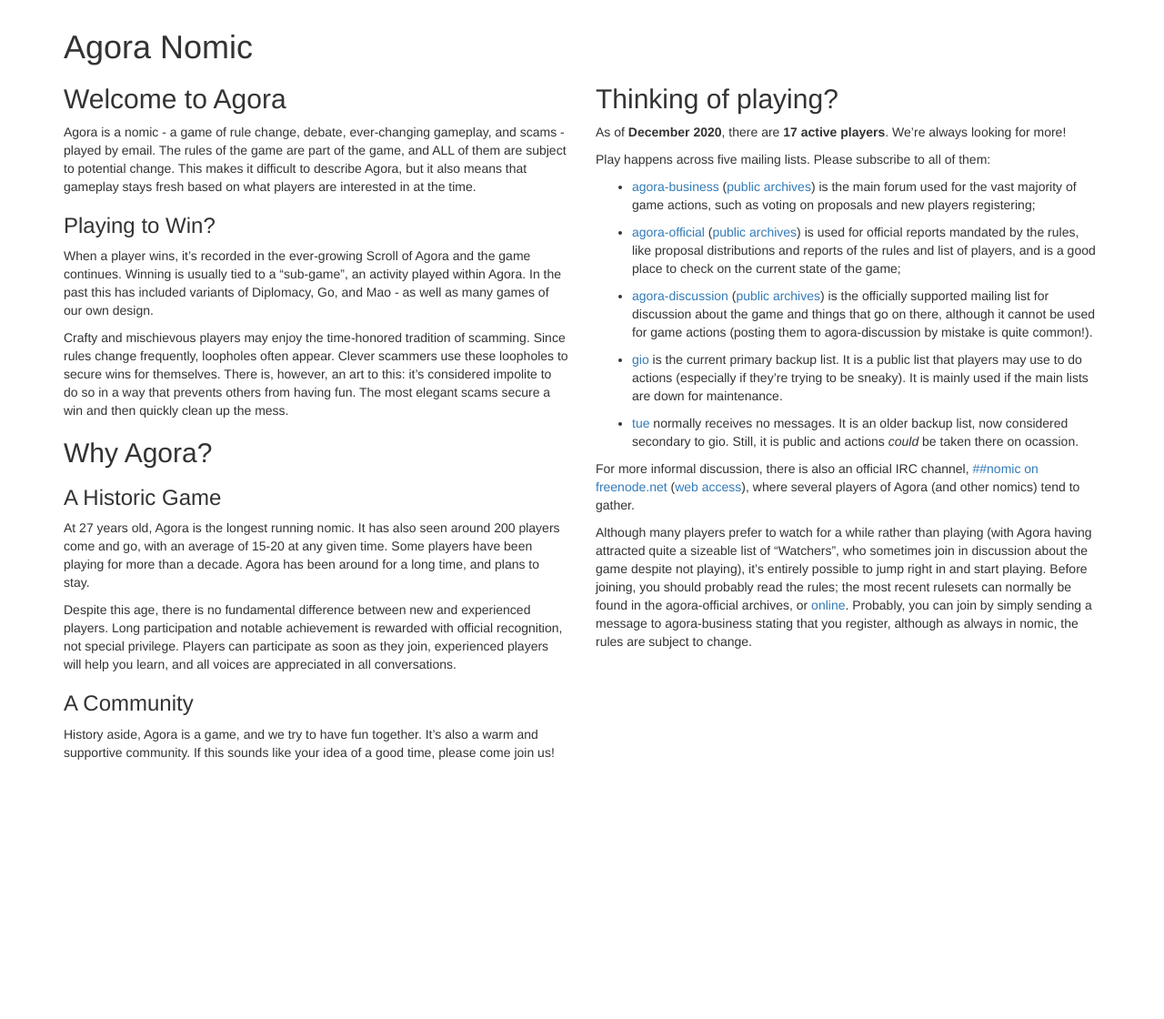
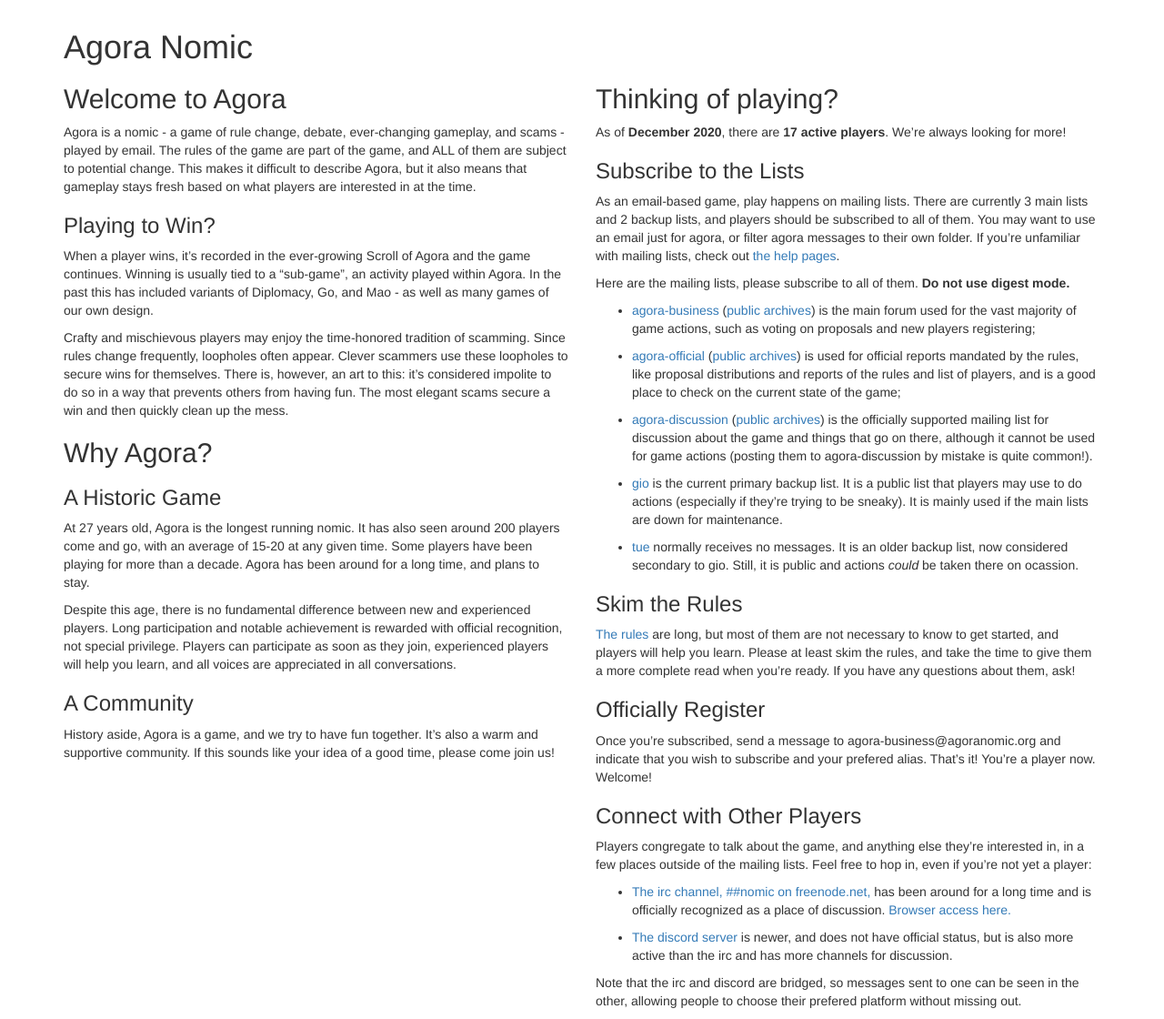
Before and after one commit to nixnull/agoranomic.github.io, a Jekyll site: the page built from index.md, in a window 1280 px wide, cut to the strip 164-1284 px from the top of the page. Shown: the whole strip at 91% size. Built offline with Jekyll 4.4.1, drawn with Linux system fonts in a browser that asks for light colours; nearby versions of some CDN libraries; our own code applies the rules of GitHub Pages for plain Markdown files; before the commit the page ends 1011 px from its top, so only the background shows below that.

Commit message:
update right side

```diff
--- a/index.md
+++ b/index.md
@@ -56,10 +56,20 @@ your idea of a good time, please come join us!
 <div class="col-md-6" markdown="1">
 
 ## Thinking of playing?
+
 As of **December 2020**, there are **17 active players**. We're always
 looking for more!
 
-Play happens across five mailing lists. Please subscribe to all of them:
+### Subscribe to the Lists
+
+As an email-based game, play happens on mailing lists. There are
+currently 3 main lists and 2 backup lists, and players should be
+subscribed to all of them. You may want to use an email just for agora,
+or filter agora messages to their own folder. If you're unfamiliar with
+mailing lists, check out [the help pages](https://agoranomic.org/Help/Quickstart).
+
+Here are the mailing lists, please subscribe to all of them. **Do not use
+digest mode.**
 
 * [agora-business](http://www.agoranomic.org/cgi-bin/mailman/listinfo/agora-business)
   ([public
@@ -92,20 +102,36 @@ Play happens across five mailing lists. Please subscribe to all of them:
   secondary to gio. Still, it is public and actions *could* be taken
   there on ocassion.
 
-For more informal discussion, there is also an official IRC channel,
-[##nomic on freenode.net](irc:irc.freenode.net/##nomic) ([web
-access](http://webchat.freenode.net/?channels=%23%23nomic)), where
-several players of Agora (and other nomics) tend to gather.
+### Skim the Rules
 
-Although many players prefer to watch for a while rather than playing
-(with Agora having attracted quite a sizeable list of "Watchers", who
-sometimes join in discussion about the game despite not playing), it's
-entirely possible to jump right in and start playing.  Before joining,
-you should probably read the rules; the most recent rulesets can
-normally be found in the agora-official archives, or
-[online](/ruleset/flr.txt).  Probably, you can join by simply sending
-a message to agora-business stating that you register, although as
-always in nomic, the rules are subject to change.
+[The rules](https://agoranomic.org/ruleset/) are long, but most of them are not necessary to know to get
+started, and players will help you learn. Please at least skim the
+rules, and take the time to give them a more complete read when you're
+ready. If you have any questions about them, ask!
+
+### Officially Register
+
+Once you're subscribed, send a message to agora-business@agoranomic.org
+and indicate that you wish to subscribe and your prefered alias. That's
+it! You're a player now. Welcome!
+
+### Connect with Other Players
+
+Players congregate to talk about the game, and anything else they're
+interested in, in a few places outside of the mailing lists. Feel free
+to hop in, even if you're not yet a player:
+
+* [The irc channel, ##nomic on freenode.net,](irc:irc.freenode.net/##nomic)
+has been around for a long time and is officially recognized as a place
+of discussion. [Browser access here.](http://webchat.freenode.net/?channels=%23%23nomic)
+
+* [The discord server]() is newer, and does not have official status,
+but is also more active than the irc and has more channels for
+discussion.
+
+Note that the irc and discord are bridged, so messages sent to one can
+be seen in the other, allowing people to choose their prefered platform
+without missing out.
 
 </div>
 
```
